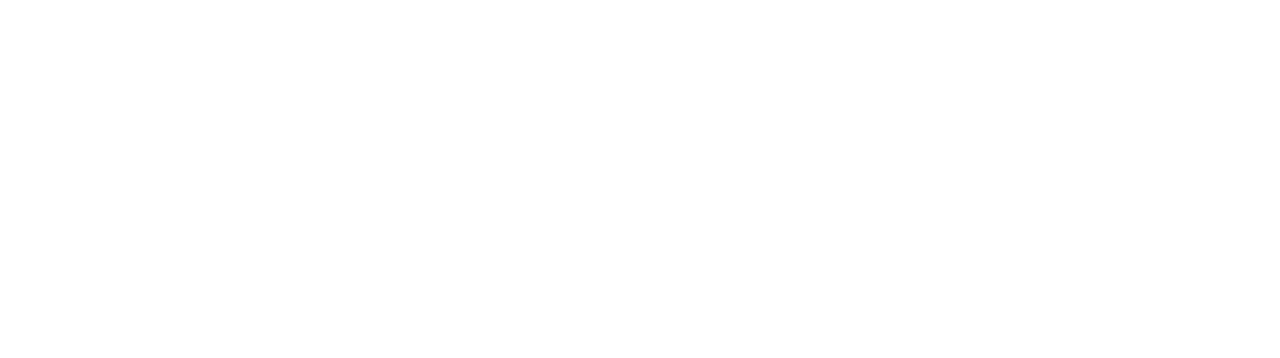
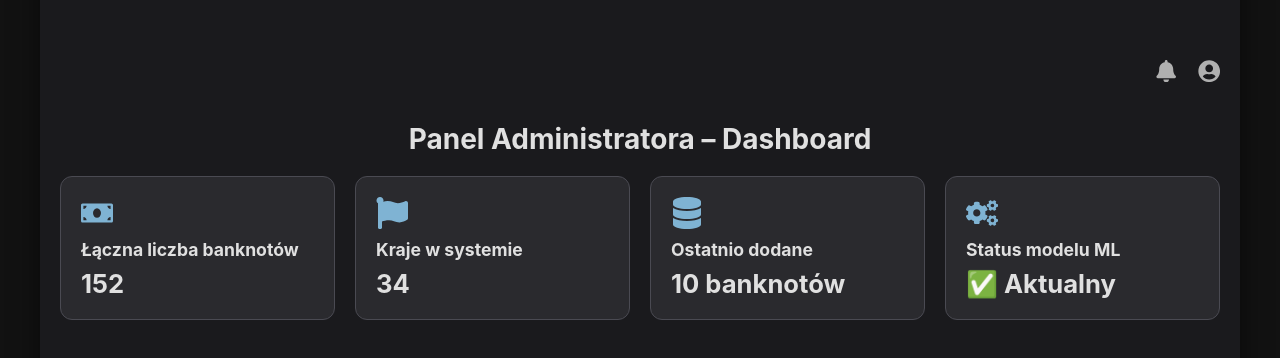
Before and after one commit to danteire/webappNH, a React (Create React App) app: page /admin in a window 1280 px wide. Before the commit this address had no page. Shown: the part 210-568 px from the top of the page. Built offline with nearby package versions, Linux system fonts and the light colour scheme; the HTML template or start-up script is replaced by a standard one.

Commit message:
branched into admin-devel

```diff
--- a/src/Admin/AdminPage.js
+++ b/src/Admin/AdminPage.js
@@ -0,0 +1,29 @@
+import styled from 'styled-components';
+import GlobalStyles from '../components/GlobalStyles';
+import Dashboard from './Dashboard';
+
+const AppContainer = styled.div`
+  display: flex;
+  width: 1200px;
+  height: 700px;
+  background-color: #1A1A1D;
+  border-radius: 15px;
+  overflow: hidden;
+  box-shadow: 0 10px 30px rgba(0, 0, 0, 0.5);
+  align-items: center;
+  justify-content: center;
+`;
+
+function AdminPage() {
+  return (
+    <>
+      <GlobalStyles/>
+      <AppContainer>
+      <Dashboard>
+      </Dashboard>
+      </AppContainer>
+    </>
+  );
+}
+
+export default AdminPage;
--- /dev/null
+++ b/src/Admin/Dashboard.js
@@ -0,0 +1,128 @@
+// src/Admin/Dashboard.js
+import React from "react";
+import styled from "styled-components";
+import { FaBell, FaUserCircle, FaDatabase, FaFlag, FaMoneyBill, FaCogs } from "react-icons/fa";
+
+// --- STYLE --- //
+const MainContainer = styled.main`
+  flex-grow: 1;
+  padding: 20px;
+  background-color: #1A1A1D;
+  display: flex;
+  position: relative;
+`;
+
+const RightColumn = styled.div`
+  flex-grow: 1;
+  display: flex;
+  flex-direction: column;
+`;
+
+const TopBar = styled.div`
+  display: flex;
+  justify-content: flex-end;
+  align-items: center;
+  margin-bottom: 40px;
+
+  svg {
+    font-size: 1.4rem;
+    color: #B0B0B0;
+    margin-left: 20px;
+    cursor: pointer;
+  }
+`;
+
+const Title = styled.h3`
+  color: #E0E0E0;
+  margin-bottom: 20px;
+  text-align: center;
+  font-size: 28px;
+`;
+
+const Grid = styled.div`
+  display: grid;
+  grid-template-columns: repeat(auto-fill, minmax(250px, 1fr));
+  gap: 20px;
+  width: 100%;
+`;
+
+const Card = styled.div`
+  background-color: #2A2A2E;
+  border: 1px solid #4A4A52;
+  border-radius: 12px;
+  padding: 20px;
+  color: #E0E0E0;
+  display: flex;
+  flex-direction: column;
+  justify-content: center;
+  align-items: flex-start;
+  transition: background-color 0.2s, transform 0.2s;
+
+  &:hover {
+    background-color: #3A3A40;
+    transform: translateY(-3px);
+  }
+
+  svg {
+    font-size: 2rem;
+    margin-bottom: 10px;
+    color: #7FB3D3;
+  }
+`;
+
+const CardTitle = styled.h4`
+  font-size: 1.1rem;
+  margin: 0;
+  margin-bottom: 8px;
+`;
+
+const CardValue = styled.p`
+  font-size: 1.6rem;
+  font-weight: bold;
+  margin: 0;
+  color: #E0E0E0;
+`;
+
+// --- DASHBOARD COMPONENT --- //
+const Dashboard = () => {
+  return (
+    <MainContainer>
+      <RightColumn>
+        <TopBar>
+          <FaBell />
+          <FaUserCircle />
+        </TopBar>
+
+        <Title>Panel Administratora – Dashboard</Title>
+
+        <Grid>
+          <Card>
+            <FaMoneyBill />
+            <CardTitle>Łączna liczba banknotów</CardTitle>
+            <CardValue>152</CardValue>
+          </Card>
+
+          <Card>
+            <FaFlag />
+            <CardTitle>Kraje w systemie</CardTitle>
+            <CardValue>34</CardValue>
+          </Card>
+
+          <Card>
+            <FaDatabase />
+            <CardTitle>Ostatnio dodane</CardTitle>
+            <CardValue>10 banknotów</CardValue>
+          </Card>
+
+          <Card>
+            <FaCogs />
+            <CardTitle>Status modelu ML</CardTitle>
+            <CardValue>✅ Aktualny</CardValue>
+          </Card>
+        </Grid>
+      </RightColumn>
+    </MainContainer>
+  );
+};
+
+export default Dashboard;
--- a/src/App.js
+++ b/src/App.js
@@ -2,7 +2,7 @@ import { BrowserRouter as Router, Routes, Route } from 'react-router-dom';
 import ResultsPage from './User/Result/ResultPage';
 import UserPage from "./User/UserPage";
 import LoginPage from './Login/LoginPage';
-
+import AdminPage from './Admin/AdminPage';
 function App() {
   return (
       <Router>
@@ -12,6 +12,7 @@ function App() {
             <Route path="/results" element={<ResultsPage />} />
             <Route path="/" element={<LoginPage />} />
             <Route path="/user" element={<UserPage/>} />
+            <Route path="/admin" element={<AdminPage/>} />
           </Routes>
         </div>
       </Router>
--- a/src/Login/InputPanel.js
+++ b/src/Login/InputPanel.js
@@ -8,8 +8,11 @@ export default function LoginPanel() {
 
   const handleLogin = () => {
       console.log("Logowanie:", { username, password });
-      navigate('/user');
-
+      if(username === "admin"){
+        navigate('/admin');
+      }else{
+        navigate('/user');
+      }
   };
 
   const handleRegister = () => {
```
